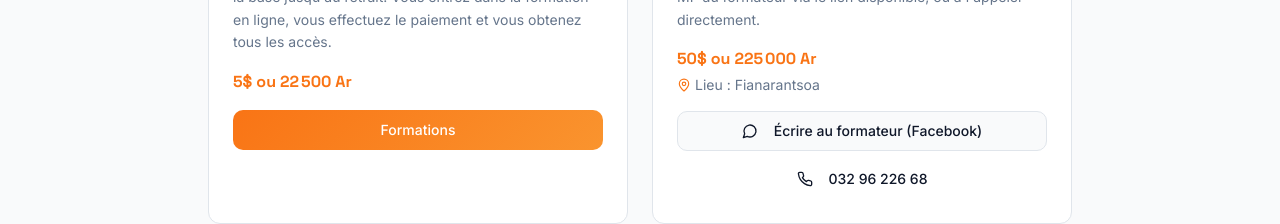
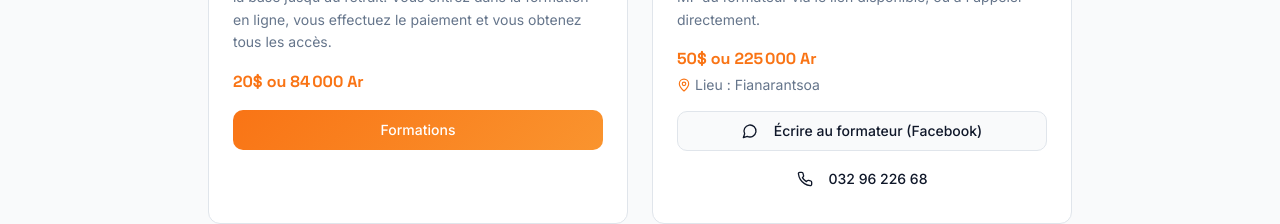
Before and after one commit to nicorack/site-formation-kingtrc-trading, a React (Vite) app: page /a-propos in a window 1280 px wide. Shown: the part 488-712 px from the top of the page. Built offline with nearby package versions, Linux system fonts and the light colour scheme; the HTML template or start-up script is replaced by a standard one.

Commit message:
Changes
Co-authored-by: nicorack <201905737+nicorack@users.noreply.github.com>

```diff
--- a/src/pages/About.tsx
+++ b/src/pages/About.tsx
@@ -34,7 +34,7 @@ const About = () => {
             <Video size={28} className="mb-3 text-accent" />
             <h2 className="font-display text-xl font-bold text-foreground">{t("about.onlineTitle")}</h2>
             <p className="mt-3 text-sm leading-relaxed text-muted-foreground">{t("about.onlineDesc")}</p>
-            <p className="mt-4 font-display font-bold text-accent">{formatDual(22500)}</p>
+            <p className="mt-4 font-display font-bold text-accent">{formatDual(84000)}</p>
             <Button className="mt-4 w-full gradient-accent text-accent-foreground border-0" asChild>
               <Link to="/formations">{t("nav.formations")}</Link>
             </Button>
```
